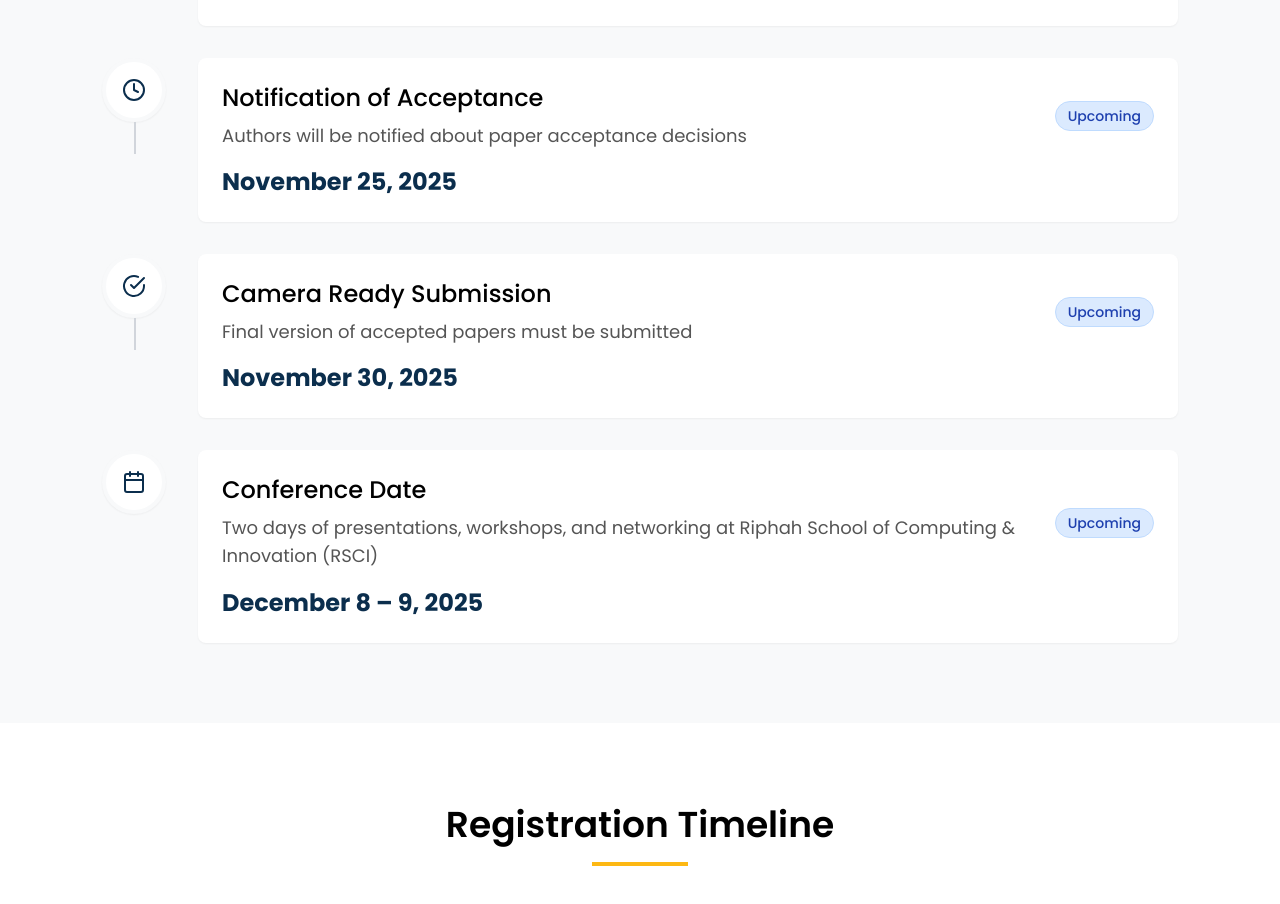
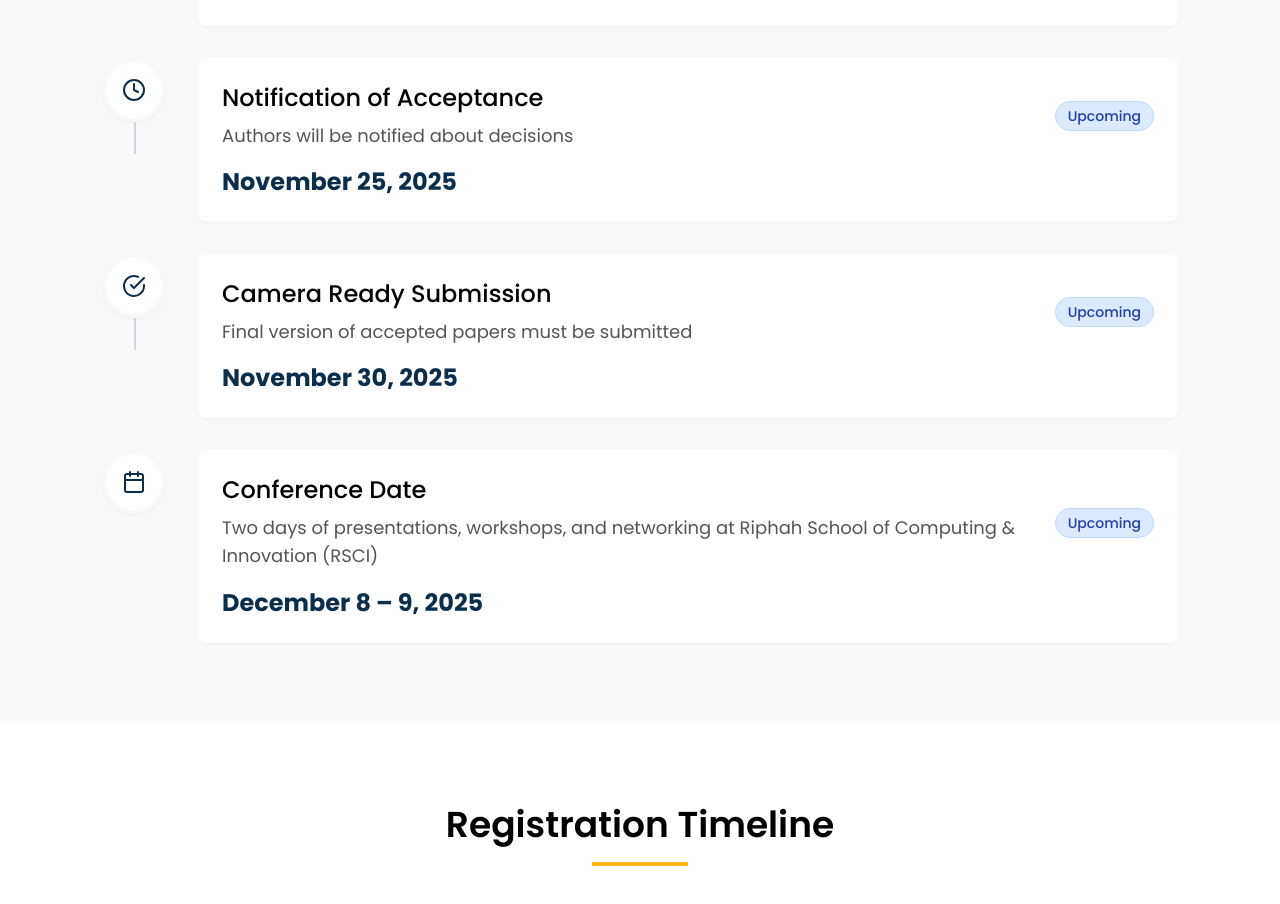
Before and after one commit to haroon147/icci-25, a React (Vite) app in the folder frontend/: page /dates in a window 1280 px wide. Shown: the part 886-1790 px from the top of the page. Built offline with nearby package versions, Linux system fonts and the light colour scheme.

Commit message:
Update notification description text
- Dates.jsx: Changed 'Authors will be notified about paper acceptance decisions' to 'Authors will be notified about decisions'

Simplified the notification description text for better readability

```diff
--- a/frontend/src/pages/Dates.jsx
+++ b/frontend/src/pages/Dates.jsx
@@ -14,7 +14,7 @@ export default function Dates() {
       title: "Notification of Acceptance",
       date: "November 25, 2025",
       status: "upcoming",
-      description: "Authors will be notified about paper acceptance decisions"
+      description: "Authors will be notified about decisions"
     },
     {
       icon: CheckCircle,
```
